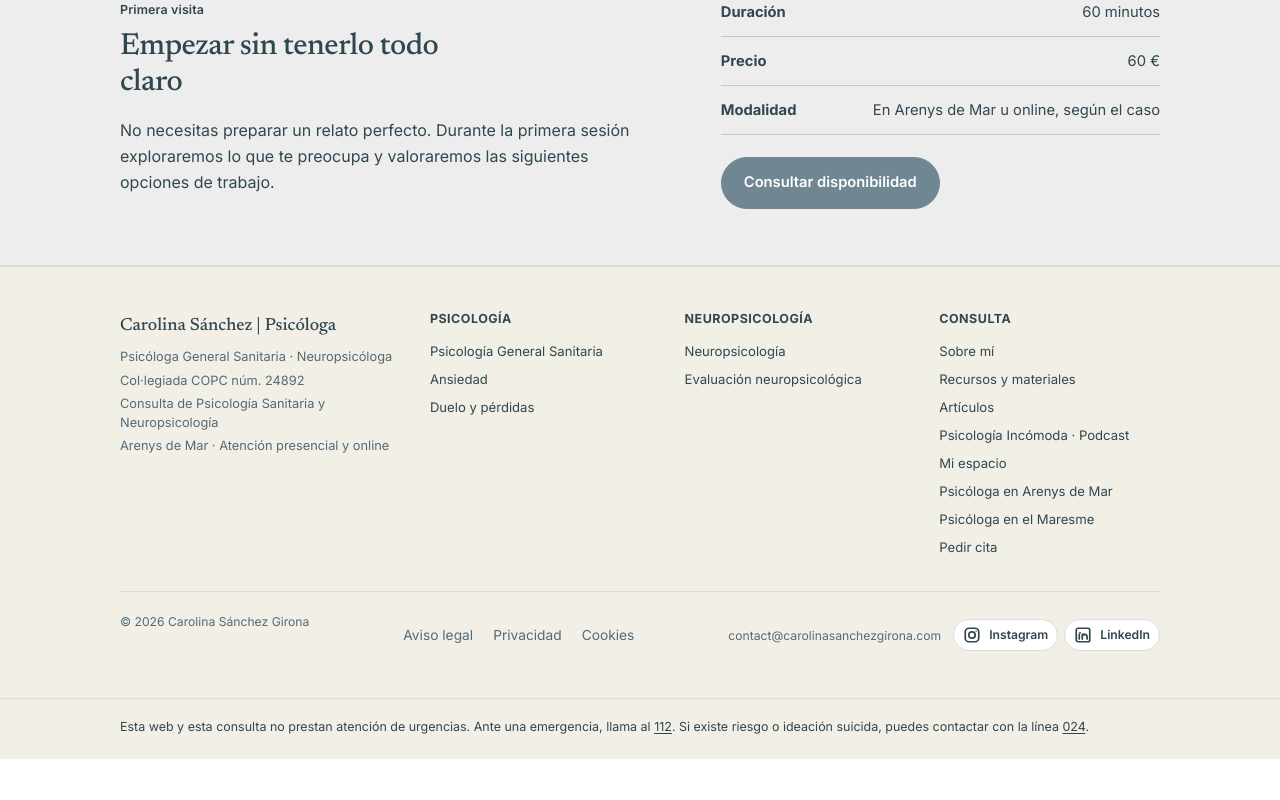
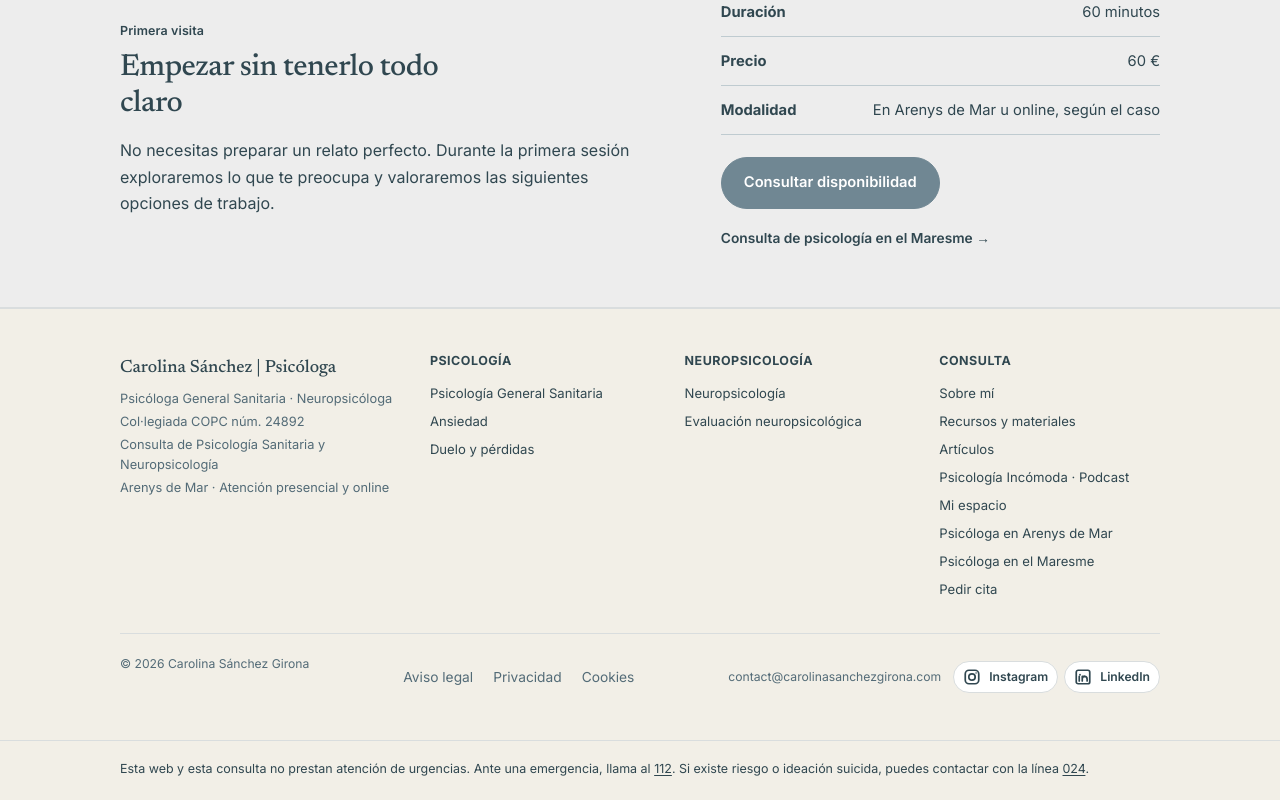
Before and after one commit to carolinasanchezgirona/Portfolio-Carolina, a Next.js app: page /psicologia in a window 1280 px wide. Shown: the part 1879-2679 px from the top of the page. Before the commit the page ends 2638 px from the top, so only its background shows below. Built offline with nearby package versions, Linux system fonts and the light colour scheme.

Commit message:
seo: enlazar pagina Maresme desde psicologia

```diff
--- a/app/psicologia/page.tsx
+++ b/app/psicologia/page.tsx
@@ -138,6 +138,7 @@ export default function PsychologyPage() {
             <p><strong>Precio</strong><span>60 €</span></p>
             <p><strong>Modalidad</strong><span>En Arenys de Mar u online, según el caso</span></p>
             <a className="editorial-btn editorial-btn-primary" href="/cita/">Consultar disponibilidad</a>
+            <a className="editorial-card-link" href="/psicologa-maresme/">Consulta de psicología en el Maresme →</a>
           </div>
         </div>
       </section>
```
